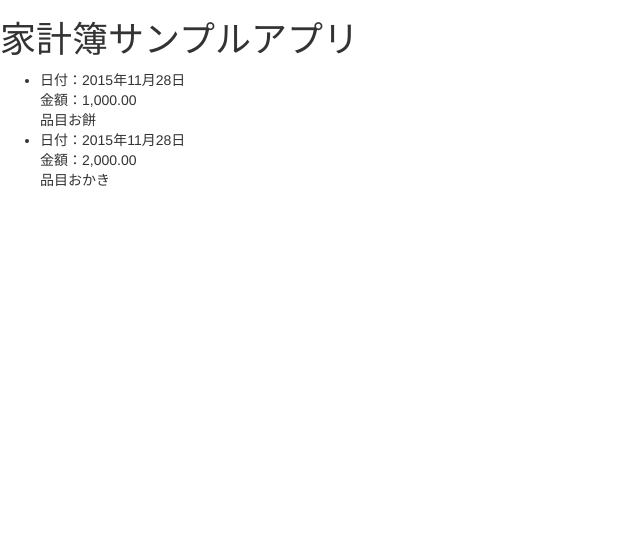
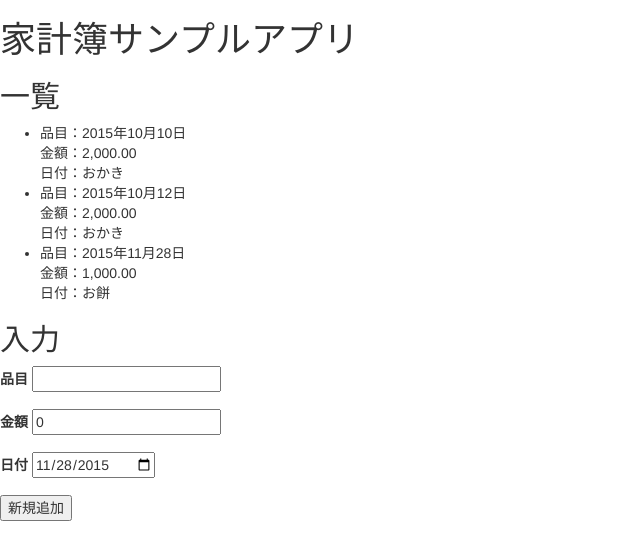
Before and after one commit to yodatake/front-wg-tmp, a website: page src/index.html in a window 1280 px wide. Shown: the whole page, without its empty margins (0-640 px from the left). Drawn offline with Linux system fonts and the light colour scheme.

Commit message:
create input

```diff
--- a/src/app/controllers/kakeiboCtrl.js
+++ b/src/app/controllers/kakeiboCtrl.js
@@ -7,12 +7,15 @@
 
 	// Value(定数定義)
 	app.value(
-		'dateFormat', {
-			'jpn': 'YYYY年MM月DD日'
-		});
+		'consts', {
+			'dateFormat': {
+				'jpn': 'YYYY年MM月DD日'
+			}
+		}
+	);
 
 	// Module(Model)
-	app.factory('Kakeibo', ['dateFormat', function (dateFormat) {
+	app.factory('Kakeibo', ['consts', function (consts) {
 		// コンストラクタ
 		function Kakeibo(date, money, item) {
 			// this はインスタンスを表します。
@@ -26,7 +29,7 @@
 		Kakeibo.prototype.formatDate = function () {
 			// メンバ変数の定義・参照は this.<メンバ変数> を使います。
 			// C++, Java と違い this は省略できません。
-			return moment(this.date).format(dateFormat.jpn);
+			return moment(this.date).format(consts.dateFormat.jpn);
 		};
 
 		// 表示用に金額をフォーマット
@@ -41,8 +44,9 @@
 	app.service('KakeiboService', ['Kakeibo', function (Kakeibo) {
 		this.getKakeibos = function () {
 			var kakeibos = [];
-			kakeibos[0] = new Kakeibo(new Date(), 1000, "お餅");
-			kakeibos[1] = new Kakeibo(new Date(), 2000, "おかき");
+			kakeibos.push(new Kakeibo(new Date(), 1000, "お餅"));
+			kakeibos.push(new Kakeibo(new Date('2015/10/10'), 2000, "おかき"));
+			kakeibos.push(new Kakeibo(new Date('2015/10/12'), 2000, "おかき"));
 
 			return kakeibos;
 		};
@@ -50,9 +54,16 @@
 
 	// Module(Controller)
 	app.controller('KakeiboController', ['$scope', 'KakeiboService', 'Kakeibo',
-			function ($scope, KakeiboService, Kakeibo) {
-				// 一覧のデータバインド用変数
-				$scope.kakeibos = KakeiboService.getKakeibos();
-			}
+										 function ($scope, KakeiboService, Kakeibo) {
+
+			$scope.in_kakeibo = new Kakeibo(new Date(), 0, "");
+
+			// 一覧のデータバインド用変数
+			$scope.kakeibos = KakeiboService.getKakeibos();
+
+			$scope.addNew = function () {
+				$scope.kakeibos.push(angular.copy($scope.in_kakeibo));
+			};
+										 }
 		]);
 })();
--- a/src/index.html
+++ b/src/index.html
@@ -38,14 +38,35 @@
 
 	<div ng-controller="KakeiboController">
 		<section id="kakeibo_list">
+			<h2>一覧</h2>
 			<!-- 一覧表示部分 -->
 			<ul>
-                <li ng-repeat="kakeibo in kakeibos">
-                    <div class="list_items">日付：{{ kakeibo.formatDate() }}</div>
+				<li ng-repeat="kakeibo in kakeibos  | orderBy : ['date','item']">
+					<div class="list_items">品目：{{ kakeibo.formatDate() }}</div>
 					<div class="list_items">金額：{{ kakeibo.moneyDisp() }}</div>
-                    <div class="list_items">品目{{ kakeibo.item }}</div>
+					<div class="list_items">日付：{{ kakeibo.item }}</div>
 				</li>
 			</ul>
+		</section>
+		<section id="kakeibo_input">
+			<h2>入力</h2>
+			<form>
+				<div class="form-group">
+					<label for="in_item" accesskey="i">品目</label>
+					<input ng-model="in_kakeibo.item" type="text">
+				</div>
+				<div class="form-group">
+					<label for="in_item" accesskey="m">金額</label>
+					<input ng-model="in_kakeibo.money" type="text">
+				</div>
+				<div class="form-group">
+					<label for="in_item" accesskey="i">日付</label>
+					<input ng-model="in_kakeibo.date" type="date">
+				</div>
+				<div class="form-group">
+					<input type="button" ng-click="addNew()" value="新規追加">
+				</div>
+			</form>
 		</section>
 	</div>
 </body>
```
Lines whose indentation alone changed are shown as unchanged.
